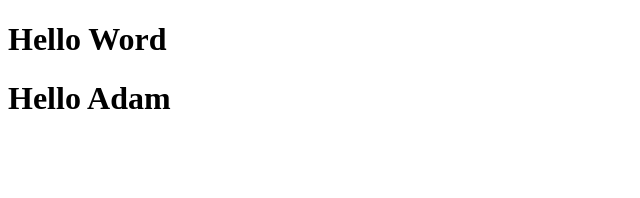
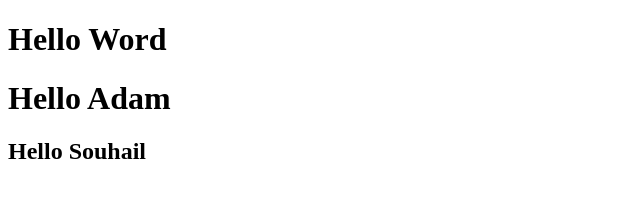
Before and after one commit to SouhailAgency/FIRST-WEBSITE, a plain HTML site: page index.html in a window 1280 px wide. Shown: the whole page, without its empty margins (0-640 px from the left). Drawn offline with Linux system fonts and the light colour scheme.

Commit message:
Three Commit

```diff
--- a/index.html
+++ b/index.html
@@ -9,5 +9,6 @@
 <body>
     <h1>Hello Word</h1>
     <h1>Hello Adam</h1>
+    <h2>Hello Souhail</h2>
 </body>
 </html>
```
